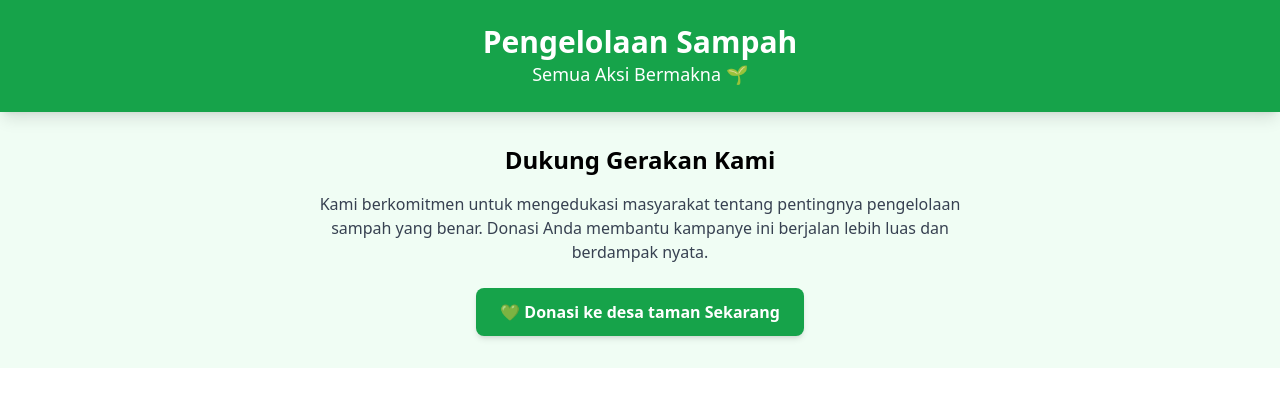
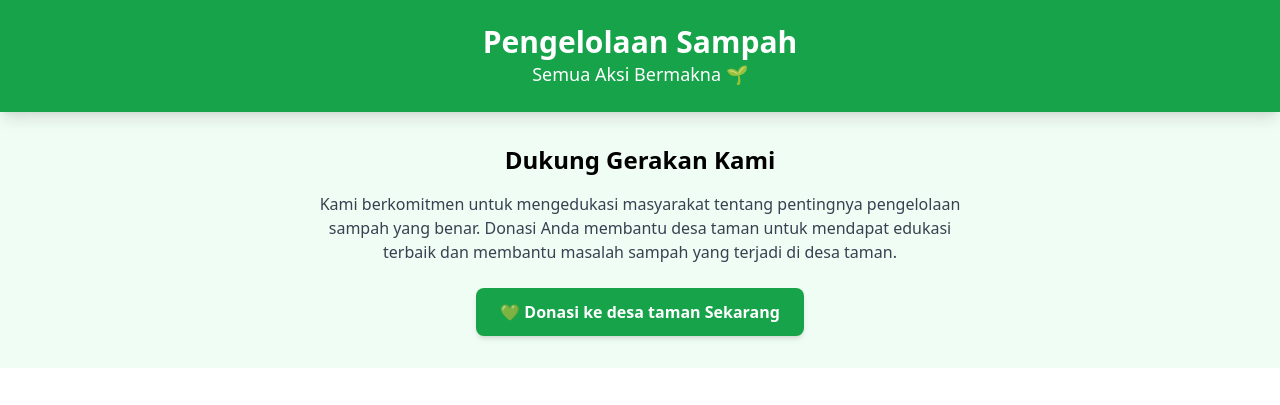
Before and after one commit to thansagakennethcpubot/donation-site, a plain HTML site: page index.html in a window 1280 px wide. Shown: the top 405 px of the page. Drawn offline with nearby package versions, Linux system fonts and the light colour scheme.

Commit message:
Update index.html

```diff
--- a/index.html
+++ b/index.html
@@ -16,7 +16,7 @@
   <!-- Hero Section -->
   <section class="text-center py-8 px-4">
     <h2 class="text-2xl font-semibold mb-4">Dukung Gerakan Kami</h2>
-    <p class="max-w-2xl mx-auto text-gray-700">Kami berkomitmen untuk mengedukasi masyarakat tentang pentingnya pengelolaan sampah yang benar. Donasi Anda membantu kampanye ini berjalan lebih luas dan berdampak nyata.</p>
+    <p class="max-w-2xl mx-auto text-gray-700">Kami berkomitmen untuk mengedukasi masyarakat tentang pentingnya pengelolaan sampah yang benar. Donasi Anda membantu desa taman untuk mendapat edukasi terbaik dan  membantu masalah sampah yang terjadi di desa taman.</p>
     <a href="https://paypal.me/donation" target="_blank" class="mt-6 inline-block bg-green-600 hover:bg-green-700 text-white font-semibold py-3 px-6 rounded-lg shadow-md transition">💚 Donasi ke desa taman Sekarang</a>
   </section>
 
```
